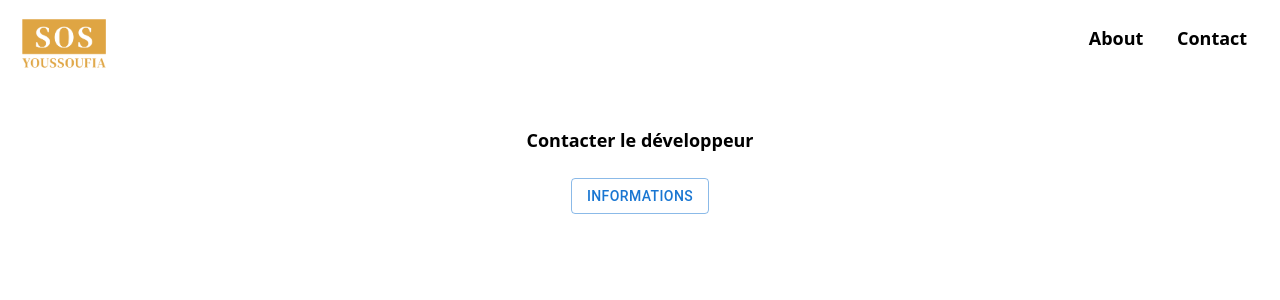
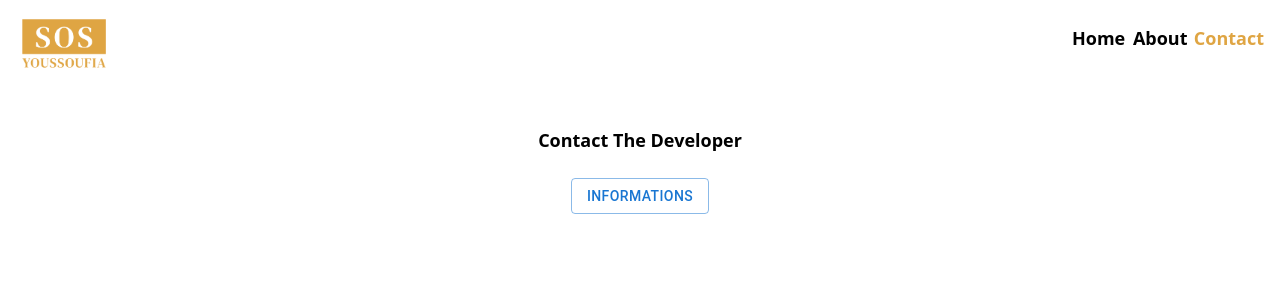
Before and after one commit to mednajjar/sosyoussoufiawebapp, a React (Create React App) app: page /contact in a window 1280 px wide. Shown: the top 300 px of the page. Built offline with nearby package versions, Linux system fonts and the light colour scheme.

Commit message:
update nav bar and contact page

```diff
--- a/src/components/Contact.js
+++ b/src/components/Contact.js
@@ -77,7 +77,7 @@ export default function Contact() {
     return (
         <div className='text-center mt-10'>
             <h3 className='font-semibold text-lg'>
-                Contacter le développeur
+                Contact The Developer
             </h3>
             <br />
             <Button variant="outlined" onClick={handleClickOpen}>
--- a/src/components/layouts/TopBar.js
+++ b/src/components/layouts/TopBar.js
@@ -1,16 +1,22 @@
 import React from 'react'
-import { Link } from 'react-router-dom';
+import { NavLink } from 'react-router-dom';
 import { Logo } from '../../assets';
 
 const TopBar = () => {
+    const navigationActive = ({ isActive }) => {
+        return {
+            color: isActive ? '#DFA543' : 'black'
+        }
+    }
     return (
         <header className="flex justify-between h-auto  w-full">
-            <Link to="/">
+            <NavLink to="/">
                 <img src={Logo} alt="logo" srcset="" className='w-24 h-auto py-4 ml-4' />
-            </Link>
+            </NavLink>
             <div className='flex py-4 mr-4 w-48 justify-around pt-6'>
-                <Link className='font-semibold text-lg' to="about">About</Link>
-                <Link className='font-semibold text-lg' to="contact">Contact</Link>
+                <NavLink style={navigationActive} className='font-semibold text-lg w-40' to="/">Home</NavLink>
+                <NavLink style={navigationActive} className='font-semibold text-lg w-40' to="about">About</NavLink>
+                <NavLink style={navigationActive} className='font-semibold text-lg w-40' to="contact">Contact</NavLink>
             </div>
         </header>
     )
```
